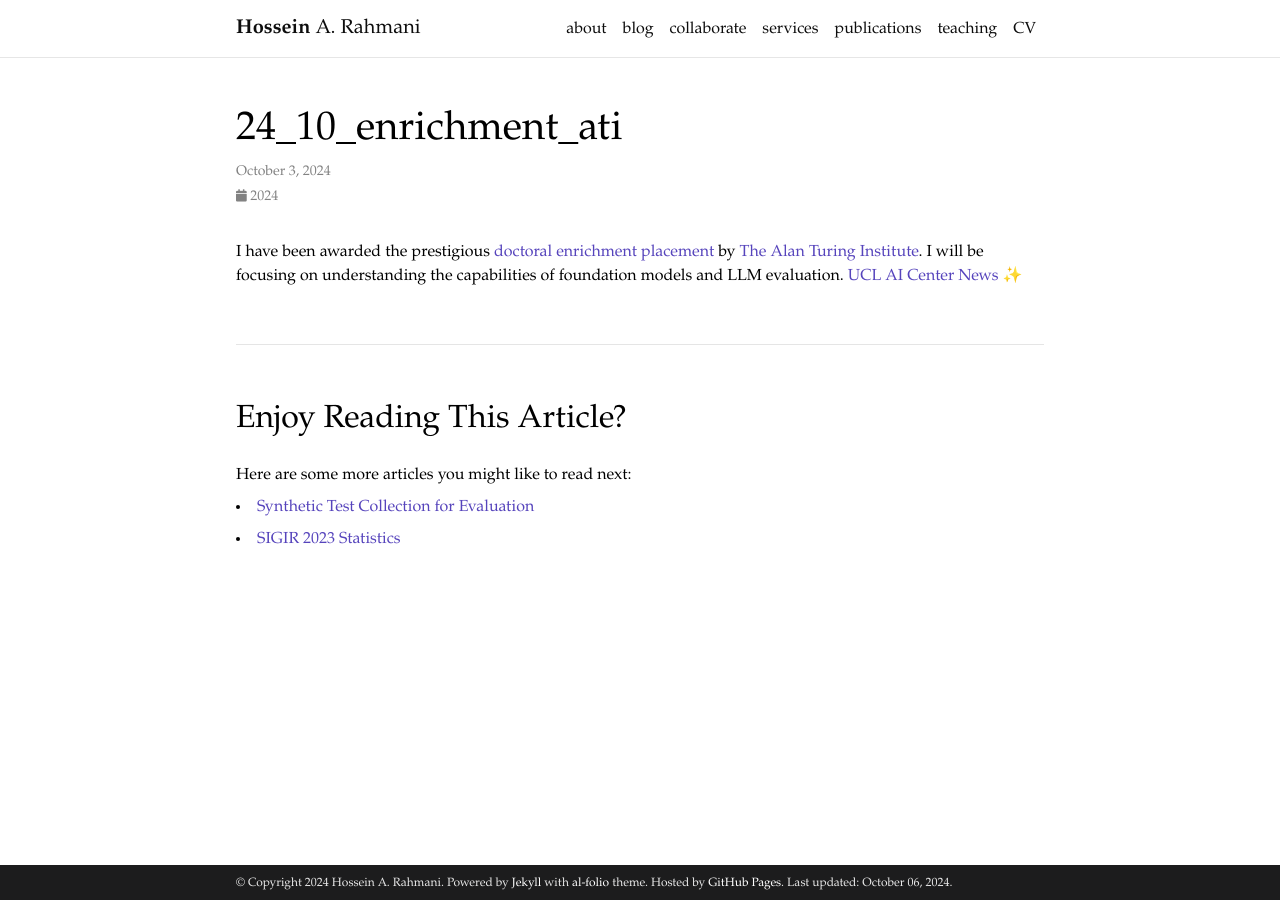
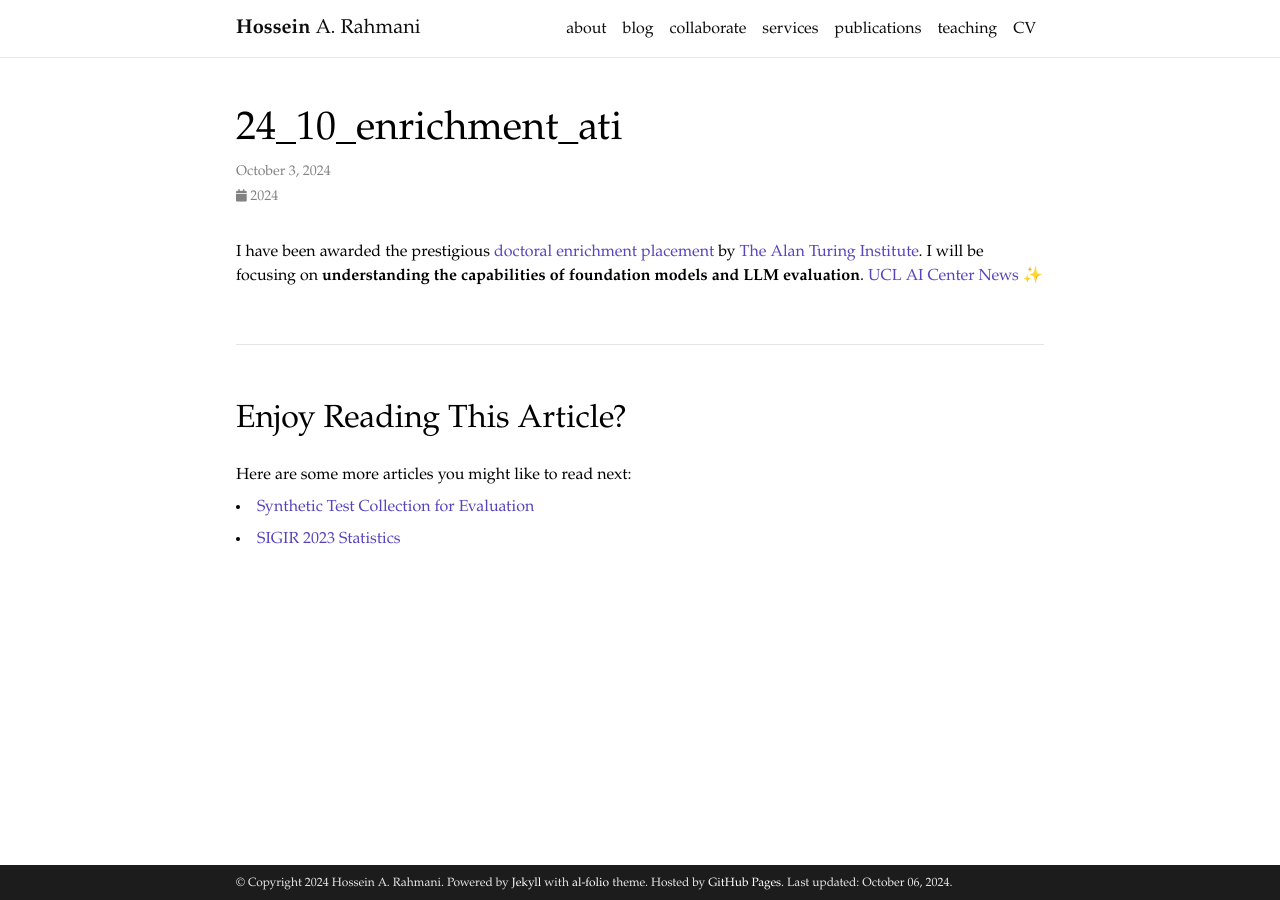
Before and after one commit to rahmanidashti/rahmanidashti.github.io, a Jekyll site: the page built from _news/24_10_enrichment_ATI.md, in a window 1280 px wide. Built offline with Jekyll 4.4.1, drawn with Linux system fonts in a browser that asks for light colours; emoji names are drawn with the system emoji font; comment, search, counter and statistics services are not loaded; a style sheet for code colours, icons or effects is not loaded.

Commit message:
Update 24_10_enrichment_ATI.md

```diff
--- a/_news/24_10_enrichment_ATI.md
+++ b/_news/24_10_enrichment_ATI.md
@@ -4,4 +4,4 @@ date: 2024-10-03 11:00:00-0400
 inline: true
 ---
 
-I have been awarded the prestigious <a href="https://www.turing.ac.uk/people/doctoral-students/hossein-rahmani">doctoral enrichment placement</a> by <a href="https://www.turing.ac.uk/">The Alan Turing Institute</a>. I will be focusing on understanding the capabilities of foundation models and LLM evaluation. <a href="https://www.ucl.ac.uk/foundational-ai-cdt/news/2024/sep/two-foundational-artificial-intelligence-cdt-students-awarded-places-turing-enrichment">UCL AI Center News</a> :sparkles:
+I have been awarded the prestigious <a href="https://www.turing.ac.uk/people/doctoral-students/hossein-rahmani">doctoral enrichment placement</a> by <a href="https://www.turing.ac.uk/">The Alan Turing Institute</a>. I will be focusing on <span class="font-weight-bold">understanding the capabilities of foundation models and LLM evaluation</span>. <a href="https://www.ucl.ac.uk/foundational-ai-cdt/news/2024/sep/two-foundational-artificial-intelligence-cdt-students-awarded-places-turing-enrichment">UCL AI Center News</a> :sparkles:
```
